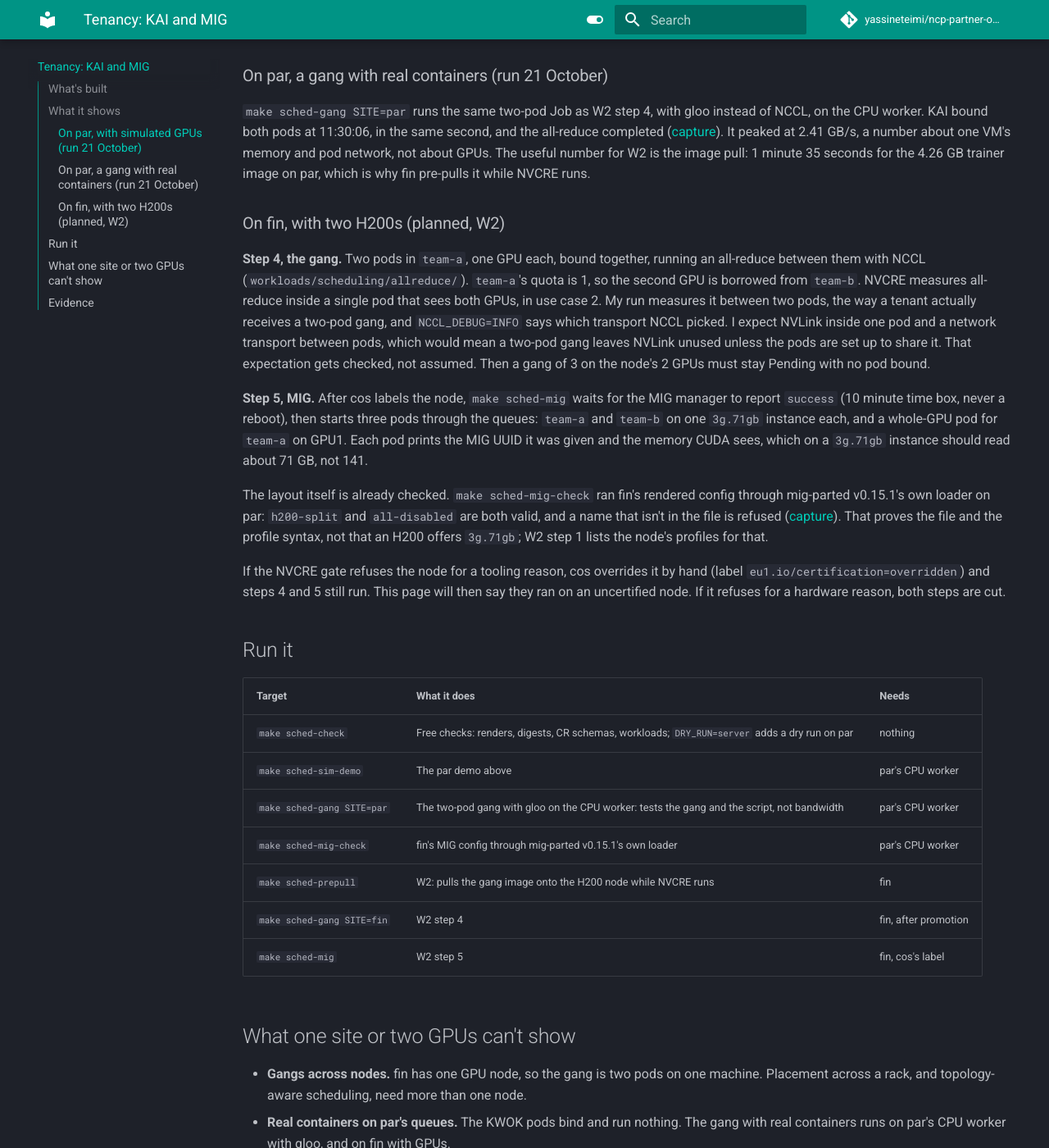
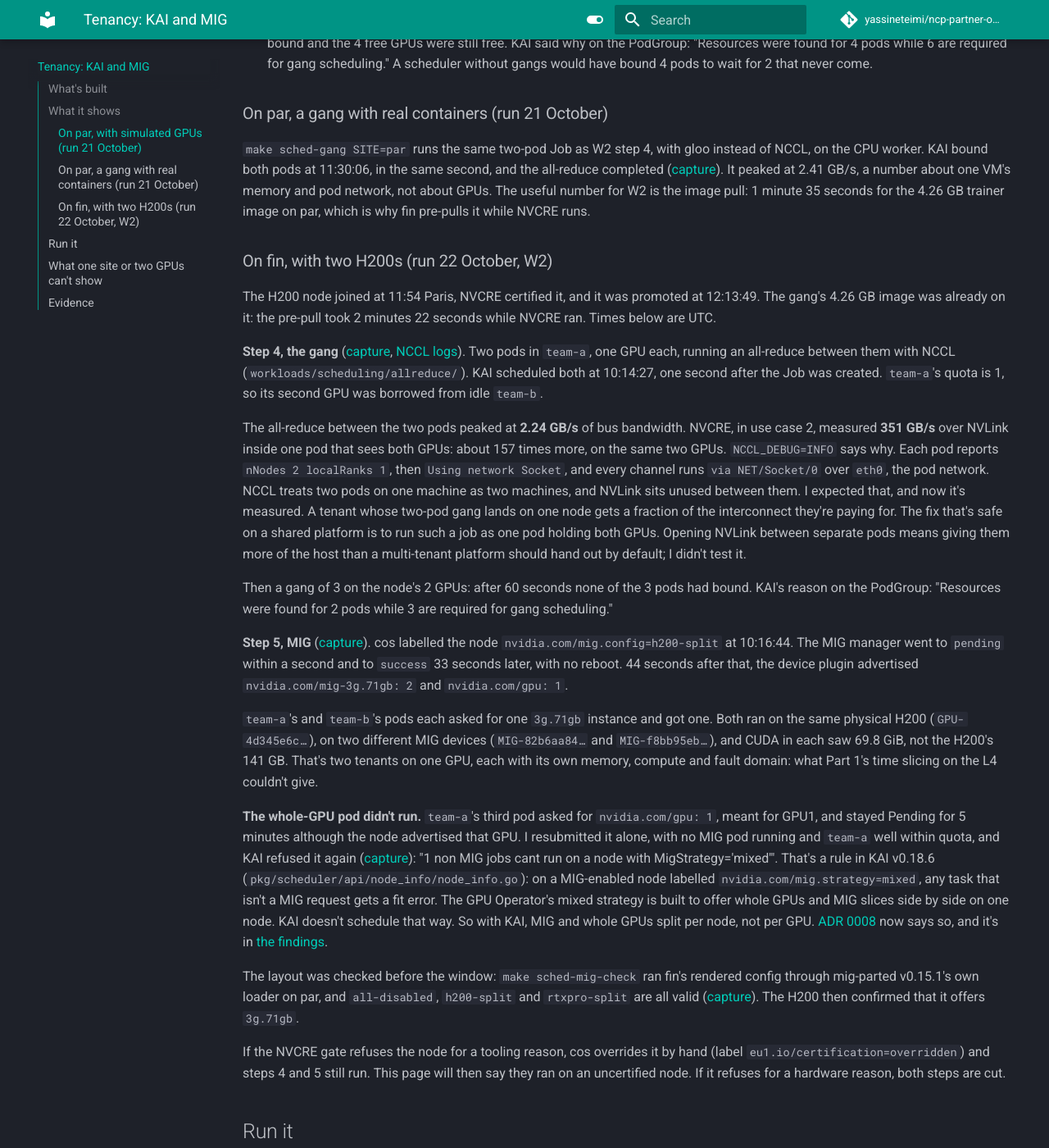
Before and after one commit to yassineteimi/ncp-partner-onboarding, an MkDocs documentation site: the page built from docs/20-tenancy.md, in a window 1280 px wide and 1400 px high, scrolled down 1799 px. Shown: the whole window at 82% size. Built offline with MkDocs 1.6.1 and Material for MkDocs 9.7.7, drawn with Linux system fonts in a browser that asks for light colours; comment, search, counter and statistics services are not loaded; some of the changed text lies outside the part shown.

Commit message:
W2 results in use case 4, and ADR 0008 split per node
docs/20 and ADRs 0006 and 0008 cite the fin captures: the gang over
NET/Socket at 2.24 GB/s against NVLink's 351 GB/s in one pod, the gang
of 3 refused, two tenants on two 3g.71gb slices of one H200. KAI v0.18.6
refuses non-MIG jobs on a mixed-strategy MIG node, so ADR 0008 now
splits MIG and whole GPUs per node, not per GPU.

```diff
--- a/docs/20-tenancy.md
+++ b/docs/20-tenancy.md
@@ -5,7 +5,7 @@
 Here the answer is [KAI Scheduler](https://github.com/kai-scheduler/KAI-Scheduler) v0.18.6 on both sites, with MIG on fin's H200s. [ADR 0006](adr/0006-batch-scheduling.md) says why KAI and not Kueue or Volcano, and [ADR 0008](adr/0008-gpu-sharing.md) says which tenants get MIG, time slicing or whole GPUs.
 
 !!! note "Status, Wednesday 21 October"
-    The par demo, the gloo gang and the MIG config check ran on par on 21 October, and all passed. The fin steps run in W2 on Thursday and stay marked **planned** until their captures are linked.
+    The par demo, the gloo gang and the MIG config check ran on par on 21 October, and all passed. The fin steps ran in W2 on 22 October, on a node NVCRE had certified. The gang passed, and MIG gave two tenants their own slices of one H200. One check failed: KAI won't place a whole-GPU pod next to MIG slices on the same node, which changes [ADR 0008](adr/0008-gpu-sharing.md).
 
 ## What's built
 
@@ -25,7 +25,7 @@
 
 One side effect showed up once they joined: Prometheus found a kubelet on each KWOK node, couldn't scrape it, and fired `TargetDown` and `KubeletInstanceUnreachable` ([capture](artifacts/scheduling/kwok-targets-par-20261021T113535Z.txt)). ws-platform now drops `eu1-par-sim-gpu-.*` from the kubelet ServiceMonitor on par, and both alerts cleared.
 
-**fin: real GPUs and MIG.** KAI runs on fin's CPU node. The GPU Operator overlay enables the MIG manager with one layout of my own, `h200-split`: GPU0 becomes two `3g.71gb` instances, GPU1 stays whole. Nothing changes until the node is labelled `nvidia.com/mig.config=h200-split`, which cos does in W2 step 5.
+**fin: real GPUs and MIG.** KAI runs on fin's CPU node. The GPU Operator overlay enables the MIG manager with one layout of my own, `h200-split`: GPU0 becomes two `3g.71gb` instances, GPU1 stays whole. Nothing changes until the node is labelled `nvidia.com/mig.config=h200-split`, which cos does in W2 step 5. A second layout, `rtxpro-split`, does the same on 2x RTX PRO 6000 (two `2g.48gb` instances). It was a fallback for the morning Verda had no H200, and it wasn't needed.
 
 ## What it shows
 
@@ -41,13 +41,23 @@
 
 `make sched-gang SITE=par` runs the same two-pod Job as W2 step 4, with gloo instead of NCCL, on the CPU worker. KAI bound both pods at 11:30:06, in the same second, and the all-reduce completed ([capture](artifacts/scheduling/gang-par-20261021T113004Z.txt)). It peaked at 2.41 GB/s, a number about one VM's memory and pod network, not about GPUs. The useful number for W2 is the image pull: 1 minute 35 seconds for the 4.26 GB trainer image on par, which is why fin pre-pulls it while NVCRE runs.
 
-### On fin, with two H200s (planned, W2)
+### On fin, with two H200s (run 22 October, W2)
 
-**Step 4, the gang.** Two pods in `team-a`, one GPU each, bound together, running an all-reduce between them with NCCL (`workloads/scheduling/allreduce/`). `team-a`'s quota is 1, so the second GPU is borrowed from `team-b`. NVCRE measures all-reduce inside a single pod that sees both GPUs, in use case 2. My run measures it between two pods, the way a tenant actually receives a two-pod gang, and `NCCL_DEBUG=INFO` says which transport NCCL picked. I expect NVLink inside one pod and a network transport between pods, which would mean a two-pod gang leaves NVLink unused unless the pods are set up to share it. That expectation gets checked, not assumed. Then a gang of 3 on the node's 2 GPUs must stay Pending with no pod bound.
+The H200 node joined at 11:54 Paris, NVCRE certified it, and it was promoted at 12:13:49. The gang's 4.26 GB image was already on it: the pre-pull took 2 minutes 22 seconds while NVCRE ran. Times below are UTC.
 
-**Step 5, MIG.** After cos labels the node, `make sched-mig` waits for the MIG manager to report `success` (10 minute time box, never a reboot), then starts three pods through the queues: `team-a` and `team-b` on one `3g.71gb` instance each, and a whole-GPU pod for `team-a` on GPU1. Each pod prints the MIG UUID it was given and the memory CUDA sees, which on a `3g.71gb` instance should read about 71 GB, not 141.
+**Step 4, the gang** ([capture](artifacts/scheduling/gang-fin-20261022T101423Z.txt), [NCCL logs](artifacts/scheduling/gang-fin-20261022T101423Z.txt.logs)). Two pods in `team-a`, one GPU each, running an all-reduce between them with NCCL (`workloads/scheduling/allreduce/`). KAI scheduled both at 10:14:27, one second after the Job was created. `team-a`'s quota is 1, so its second GPU was borrowed from idle `team-b`.
 
-The layout itself is already checked. `make sched-mig-check` ran fin's rendered config through mig-parted v0.15.1's own loader on par: `h200-split` and `all-disabled` are both valid, and a name that isn't in the file is refused ([capture](artifacts/scheduling/mig-config-par-20261021T113350Z.txt)). That proves the file and the profile syntax, not that an H200 offers `3g.71gb`; W2 step 1 lists the node's profiles for that.
+The all-reduce between the two pods peaked at **2.24 GB/s** of bus bandwidth. NVCRE, in use case 2, measured **351 GB/s** over NVLink inside one pod that sees both GPUs: about 157 times more, on the same two GPUs. `NCCL_DEBUG=INFO` says why. Each pod reports `nNodes 2 localRanks 1`, then `Using network Socket`, and every channel runs `via NET/Socket/0` over `eth0`, the pod network. NCCL treats two pods on one machine as two machines, and NVLink sits unused between them. I expected that, and now it's measured. A tenant whose two-pod gang lands on one node gets a fraction of the interconnect they're paying for. The fix that's safe on a shared platform is to run such a job as one pod holding both GPUs. Opening NVLink between separate pods means giving them more of the host than a multi-tenant platform should hand out by default; I didn't test it.
+
+Then a gang of 3 on the node's 2 GPUs: after 60 seconds none of the 3 pods had bound. KAI's reason on the PodGroup: "Resources were found for 2 pods while 3 are required for gang scheduling."
+
+**Step 5, MIG** ([capture](artifacts/scheduling/mig-fin-20261022T101643Z.txt)). cos labelled the node `nvidia.com/mig.config=h200-split` at 10:16:44. The MIG manager went to `pending` within a second and to `success` 33 seconds later, with no reboot. 44 seconds after that, the device plugin advertised `nvidia.com/mig-3g.71gb: 2` and `nvidia.com/gpu: 1`.
+
+`team-a`'s and `team-b`'s pods each asked for one `3g.71gb` instance and got one. Both ran on the same physical H200 (`GPU-4d345e6c…`), on two different MIG devices (`MIG-82b6aa84…` and `MIG-f8bb95eb…`), and CUDA in each saw 69.8 GiB, not the H200's 141 GB. That's two tenants on one GPU, each with its own memory, compute and fault domain: what Part 1's time slicing on the L4 couldn't give.
+
+**The whole-GPU pod didn't run.** `team-a`'s third pod asked for `nvidia.com/gpu: 1`, meant for GPU1, and stayed Pending for 5 minutes although the node advertised that GPU. I resubmitted it alone, with no MIG pod running and `team-a` well within quota, and KAI refused it again ([capture](artifacts/scheduling/mig-whole-gpu-fin-20261022T102435Z.txt)): "1 non MIG jobs cant run on a node with MigStrategy='mixed'". That's a rule in KAI v0.18.6 (`pkg/scheduler/api/node_info/node_info.go`): on a MIG-enabled node labelled `nvidia.com/mig.strategy=mixed`, any task that isn't a MIG request gets a fit error. The GPU Operator's mixed strategy is built to offer whole GPUs and MIG slices side by side on one node. KAI doesn't schedule that way. So with KAI, MIG and whole GPUs split per node, not per GPU. [ADR 0008](adr/0008-gpu-sharing.md) now says so, and it's in [the findings](findings.md).
+
+The layout was checked before the window: `make sched-mig-check` ran fin's rendered config through mig-parted v0.15.1's own loader on par, and `all-disabled`, `h200-split` and `rtxpro-split` are all valid ([capture](artifacts/scheduling/mig-config-par-20261022T095114Z.txt)). The H200 then confirmed that it offers `3g.71gb`.
 
 If the NVCRE gate refuses the node for a tooling reason, cos overrides it by hand (label `eu1.io/certification=overridden`) and steps 4 and 5 still run. This page will then say they ran on an uncertified node. If it refuses for a hardware reason, both steps are cut.
 
@@ -79,4 +89,8 @@
 - [The two-pod gloo gang on par](artifacts/scheduling/gang-par-20261021T113004Z.txt), with [both ranks' logs](artifacts/scheduling/gang-par-20261021T113004Z.txt.logs).
 - [fin's MIG config through mig-parted's loader](artifacts/scheduling/mig-config-par-20261021T113350Z.txt).
 - [The KWOK nodes as down scrape targets](artifacts/scheduling/kwok-targets-par-20261021T113535Z.txt), before ws-platform's fix.
-- Planned: W2 steps 4 and 5 on fin (Thursday).
+- [The two-pod gang on fin's H200s](artifacts/scheduling/gang-fin-20261022T101423Z.txt), with [the NCCL logs](artifacts/scheduling/gang-fin-20261022T101423Z.txt.logs): 2.24 GB/s over `NET/Socket` between pods, and the gang of 3 refused.
+- [MIG on fin](artifacts/scheduling/mig-fin-20261022T101643Z.txt): `h200-split` in 33 seconds, two tenants on two `3g.71gb` slices of one H200.
+- [The whole-GPU pod KAI refused next to MIG](artifacts/scheduling/mig-whole-gpu-fin-20261022T102435Z.txt), with KAI's reason.
+- [MIG config check on par, 22 October](artifacts/scheduling/mig-config-par-20261022T095114Z.txt), all three layouts.
+- NVCRE's in-pod all-reduce on the same node in W2, 351 GB/s over NVLink: ws-readiness's capture, on the [use case 2 page](10-day1-nvcre.md).
```
Also changed, not shown: docs/adr/0006-batch-scheduling.md (+1 -1 lines), docs/adr/0008-gpu-sharing.md (+8 -4 lines), 2 other files.
